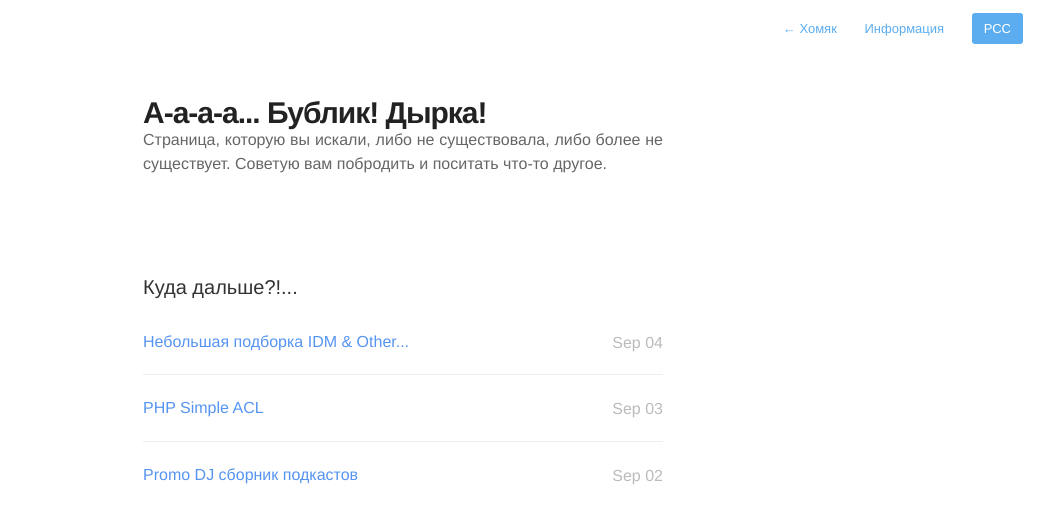
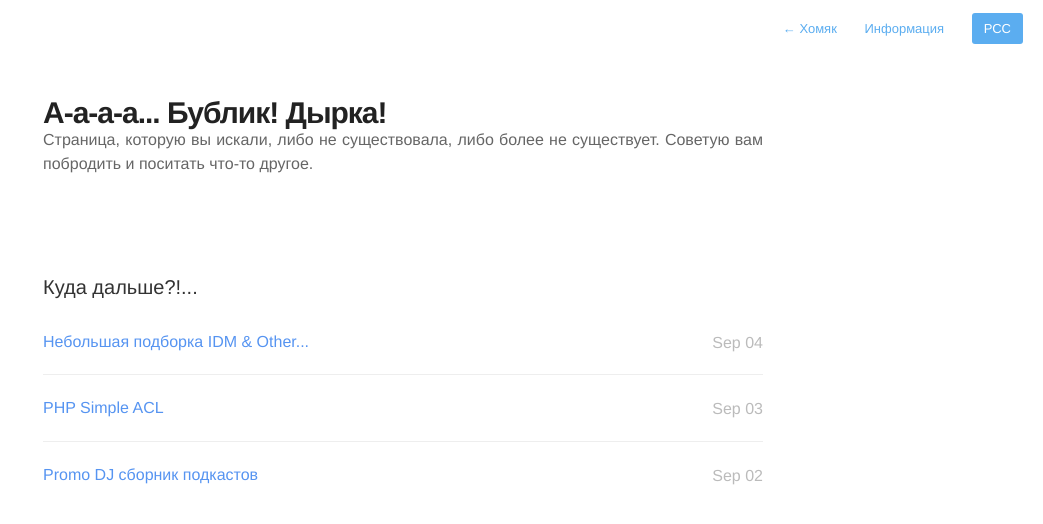
Before and after one commit to MadFaill/madfaill.github.io, a Jekyll site: the page built from 404.html, in a window 1280 px wide. Shown: the top 524 px of the page, without its empty margins (237-1280 px from the left). Built offline with Jekyll 4.4.1, drawn with Linux system fonts in a browser that asks for light colours; nearby versions of some CDN libraries; Markdown is read by kramdown in place of the engine named in the settings.

Commit message:
fix width of viewport

```diff
--- a/assets/css/style.css
+++ b/assets/css/style.css
@@ -139,7 +139,7 @@ nav.main-nav a.cta {
 }
 
 #wrapper {
-  max-width: 600px;
+  max-width: 800px;
   margin: 0 auto;
   padding: 60px 40px 100px 40px;
 }
```
